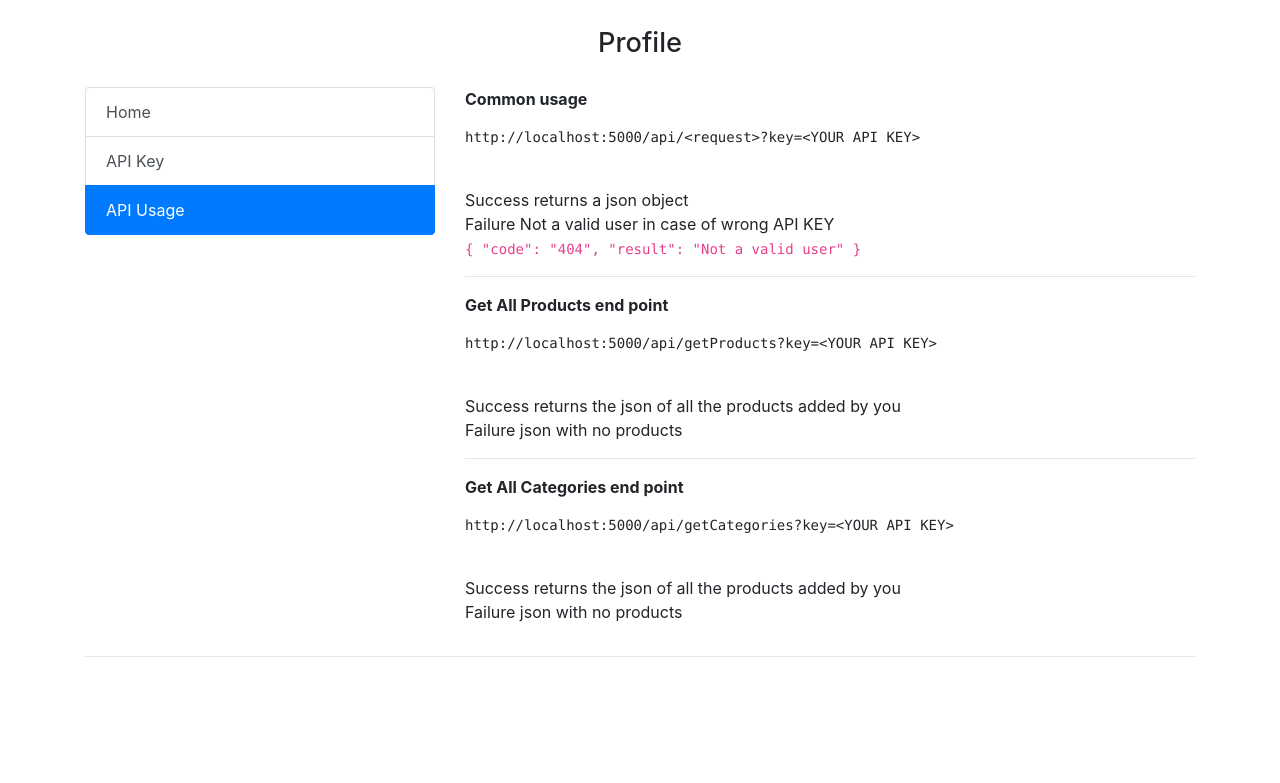
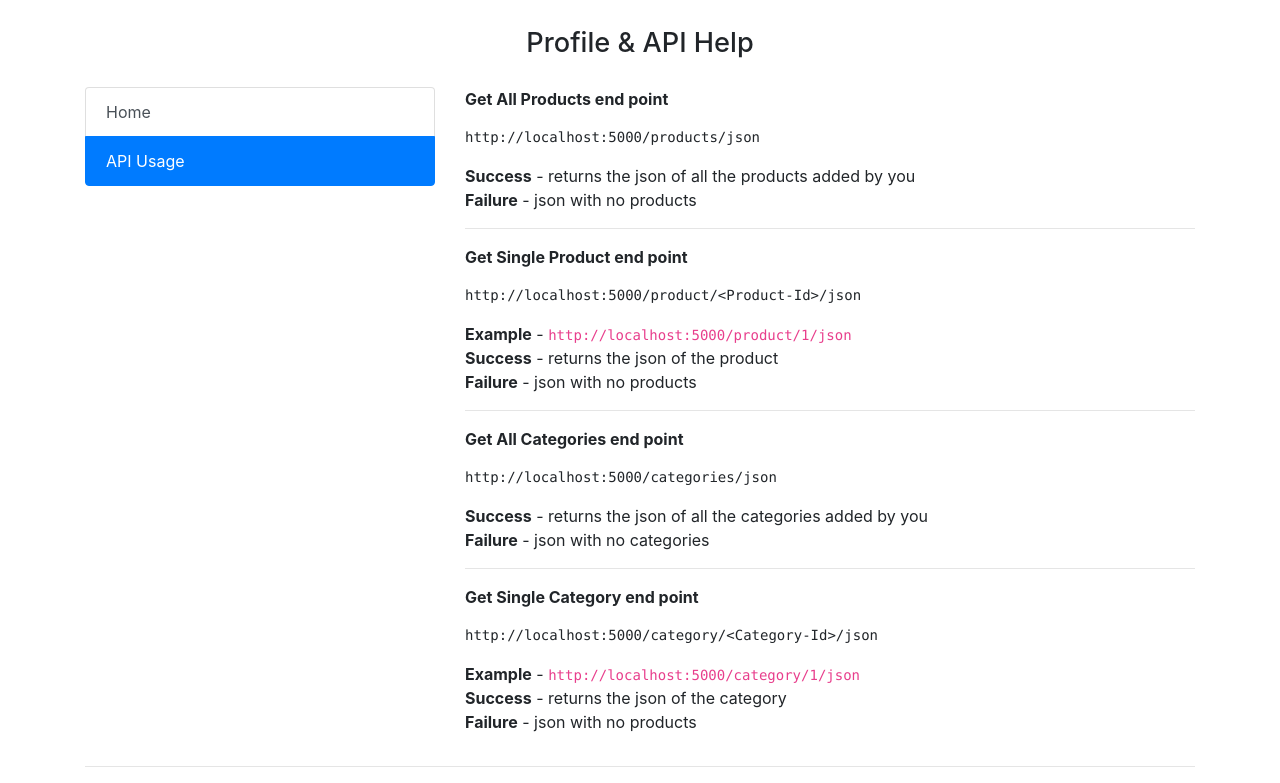
Before and after one commit to vinayrajan/item-catalog, a Flask app: page /profile.html in a window 1280 px wide, after a click on "API Usage". Shown: the part 56-839 px from the top of the page. Before the commit the page ends 713 px from the top, so only its background shows below. Run offline with Flask 2, Linux system fonts and the light colour scheme; a user stored in the database is signed in; some libraries are stand-ins or nearby versions.

Commit message:
updated readme and added new endpoints for api

```diff
--- a/catalog.py
+++ b/catalog.py
@@ -37,10 +37,10 @@ session = DBSession()
 # App routes
 @app.route('/')
 def showHome():
-    title=" Welcome to Catacart."
+    title = " Welcome to Catacart."
     categories = session.query(dbsetup.Category).order_by(asc(dbsetup.Category.category))
     products = session.query(dbsetup.Products).order_by(desc(dbsetup.Products.id))
-    return render_template('index.html', menu_categories=categories,pagetitle=title, products=products)
+    return render_template('index.html', menu_categories=categories, pagetitle=title, products=products)
 
 
 @app.route('/product-detail/<path:title>-<path:prod_id>.html')
@@ -53,19 +53,22 @@ def showProduct(prod_id, title=None):
     for rp in result_product:
         cat = rp[5]
         # cat_products = session.query(Products).filter(cat==cat ).order_by(desc(Products.id)).limit(3)
-    cat_products = session.query(dbsetup.Products)\
-        .filter(dbsetup.Products.cat == cat)\
-        .filter(dbsetup.Products.id != prod_id)\
+    cat_products = session.query(dbsetup.Products) \
+        .filter(dbsetup.Products.cat == cat) \
+        .filter(dbsetup.Products.id != prod_id) \
         .order_by(desc(dbsetup.Products.id)).all()
     return render_template('detail.html', menu_categories=categories, pagetitle=title, product=rp, related=cat_products)
 
 
 @app.route('/category/<path:name>-<path:id>.html')
-def showCatalog(id,name=None):
-    title=name
+def showCatalog(id, name=None):
+    title = name
     categories = session.query(dbsetup.Category).order_by(asc(dbsetup.Category.category))
-    cat_products = session.query(dbsetup.Products).filter(dbsetup.Products.cat == id).order_by(desc(dbsetup.Products.id)).all()
-    return render_template('category.html', menu_categories=categories, pagetitle=title, name=name, products=cat_products)
+    cat_products = session.query(dbsetup.Products) \
+        .filter(dbsetup.Products.cat == id) \
+        .order_by(desc(dbsetup.Products.id)).all()
+    return render_template('category.html', menu_categories=categories, pagetitle=title, name=name,
+                           products=cat_products)
 
 
 @app.route('/login.html')
@@ -144,7 +147,7 @@ def logout():
 def showprofile():
     userdetail = session.query(dbsetup.Users).filter_by(uid=user_session['user_id']).one()
     categories = session.query(dbsetup.Category).order_by(asc(dbsetup.Category.category))
-    return render_template('profile.html', menu_categories=categories, user=userdetail)
+    return render_template('profile.html',  pagetitle="Profile and Help",menu_categories=categories, user=userdetail)
 
 
 @app.route("/managecategories.html", methods=['GET', 'POST', 'PUT', 'DELETE'])
@@ -152,7 +155,7 @@ def showprofile():
 def manageCategories():
     if request.method == 'GET':
         categories = session.query(dbsetup.Category).order_by(asc(dbsetup.Category.category))
-        return render_template('managecategory.html', menu_categories=categories, categories=categories)
+        return render_template('managecategory.html', pagetitle="Manage Categories", menu_categories=categories, categories=categories)
     if request.method == 'POST':
         # new category
         newCategory = dbsetup.Category(
@@ -197,9 +200,11 @@ def manageCategories():
 def manageProducts():
     if request.method == 'GET':
         categories = session.query(dbsetup.Category).order_by(asc(dbsetup.Category.category))
-        products = session.query(dbsetup.Products, dbsetup.Category).join(dbsetup.Category).filter_by(
-            created_by=user_session['user_id']).order_by(asc(dbsetup.Products.id))
-        return render_template('manageproduct.html', menu_categories=categories, products=products)
+        products = session.query(dbsetup.Products, dbsetup.Category) \
+            .join(dbsetup.Category) \
+            .filter_by(created_by=user_session['user_id']) \
+            .order_by(asc(dbsetup.Products.id))
+        return render_template('manageproduct.html', pagetitle="Manage Products", menu_categories=categories, products=products)
 
     if request.method == 'DELETE':
         id = request.form['prodid']
@@ -220,10 +225,10 @@ def newProduct(id=None, name=None):
 
             categories = session.query(dbsetup.Category).order_by(asc(dbsetup.Category.category))
             product = session.query(dbsetup.Products).filter_by(id=id).one()
-            return render_template('newproduct.html', menu_categories=categories, product=product)
+            return render_template('newproduct.html',pagetitle="Add a new Product", menu_categories=categories, product=product)
         else:
             categories = session.query(dbsetup.Category).order_by(asc(dbsetup.Category.category))
-            return render_template('newproduct.html', menu_categories=categories, product="")
+            return render_template('newproduct.html', pagetitle="Add a new Product", menu_categories=categories, product="")
 
     if request.method == 'POST':
         if (request.form['prodid']):
@@ -282,15 +287,18 @@ def api(api=None):
         # check if api key is a valid user
         user = session.query(dbsetup.Users).filter_by(apikey=apikey).all()
         try:
-            if (user[0]):
+            if user[0]:
                 createdby = user[0].uid
                 if api == "getProducts":
                     # items = session.query(Products).all()
-                    items = session.query(dbsetup.Products).filter_by(created_by=createdby).order_by(asc(dbsetup.Products.id))
+                    items = session.query(dbsetup.Products) \
+                        .filter_by(created_by=createdby) \
+                        .order_by(asc(dbsetup.Products.id))
                     return jsonify(Products=[i.serialize for i in items])
 
                 elif api == "getCategories":
-                    items = session.query(dbsetup.Category).filter_by(created_by=createdby).all()
+                    items = session.query(dbsetup.Category) \
+                        .filter_by(created_by=createdby).all()
                     return jsonify(Categories=[i.serialize for i in items])
                 else:
                     return jsonify({"code": "404", "result": "Unknown API " + api})
@@ -309,6 +317,34 @@ def as_dict(self):
     return {c.name: getattr(self, c.name) for c in self.__table__.columns}
 
 
+@app.route("/products/json")
+def allproductjson():
+    items = session.query(dbsetup.Products).order_by(asc(dbsetup.Products.id))
+    return jsonify(Products=[i.serialize for i in items])
+
+
+@app.route("/categories/json")
+def allcategoriesjson():
+    items = session.query(dbsetup.Category).order_by(asc(dbsetup.Category.id))
+    return jsonify(Category=[i.serialize for i in items])
+
+
+@app.route("/product/<int:product_id>/json")
+def oneproductjson(product_id):
+    # product_id = request.args['product_id']
+    items = session.query(dbsetup.Products) \
+        .filter_by(id=product_id) \
+        .order_by(asc(dbsetup.Products.id))
+    return jsonify(Products=[i.serialize for i in items])
+
+
+@app.route("/category/<int:category_id>/json")
+def onecategoryjson(category_id):
+    # category_id = request.args['category_id']
+    items = session.query(dbsetup.Category).filter_by(id=category_id).order_by(asc(dbsetup.Category.id))
+    return jsonify(Category=[i.serialize for i in items])
+
+
 # declaring a main function
 if __name__ == '__main__':
     app.debug = True
--- a/templates/profile.html
+++ b/templates/profile.html
@@ -1,6 +1,6 @@
 {% include "header.html" %}
 
-<h3 class="h3">Profile </h3>
+<h3 class="h3">Profile & API Help</h3>
 {% with messages = get_flashed_messages() %}
   {% if messages %}
 
@@ -23,7 +23,7 @@
   <div class="col-4">
     <div class="list-group" id="list-tab" role="tablist">
       <a class="list-group-item list-group-item-action active" id="list-home-list" data-toggle="list" href="#list-home" role="tab" aria-controls="home">Home</a>
-      <a class="list-group-item list-group-item-action" id="list-apikey-list" data-toggle="list" href="#list-apikey" role="tab" aria-controls="apikey">API Key</a>
+      <!-- <a class="list-group-item list-group-item-action" id="list-apikey-list" data-toggle="list" href="#list-apikey" role="tab" aria-controls="apikey">API Key</a> -->
       <a class="list-group-item list-group-item-action" id="list-usage-list" data-toggle="list" href="#list-usage" role="tab" aria-controls="usage">API Usage</a>
       <!-- <a class="list-group-item list-group-item-action" id="list-settings-list" data-toggle="list" href="#list-settings" role="tab" aria-controls="settings">Settings</a> -->
     </div>
@@ -36,36 +36,41 @@
         <p>Email <b>{{ user.email }}</b></p>
         <p>Join Date <b>{{ user.gauth }}</b></p>
       </div>
+      <!--
       <div class="tab-pane fade" id="list-apikey" role="tabpanel" aria-labelledby="list-apikey-list">
         <p>This is your API Key &nbsp; <b id="apikey">{{ user.apikey }}</b></p>
         <p>You can use it to get data using our API</p>
       </div>
+      -->
       <div class="tab-pane fade" id="list-usage" role="tabpanel" aria-labelledby="list-usage-list">
         <p>
-            <b>Common usage</b>
-            <pre>http://localhost:5000/api/&lt;request&gt;?key=&lt;YOUR API KEY&gt;</pre><br>
-            <span>Success</span> returns a json object<br>
-            <span>Failure</span> Not a valid user in case of wrong API KEY<br>
-            <code>
-            {
-                "code": "404",
-                "result": "Not a valid user"
-            }
-            </code>
+            <b>Get All Products end point</b>
+            <pre>http://localhost:5000/products/json</pre>
+            <strong>Success</strong> - returns the json of all the products added by you<br>
+            <strong>Failure</strong> - json with no products<br>
         </p>
         <hr>
         <p>
-            <b>Get All Products end point</b>
-            <pre>http://localhost:5000/api/getProducts?key=&lt;YOUR API KEY&gt;</pre><br>
-            <span>Success</span> returns the json of all the products added by you<br>
-            <span>Failure</span> json with no products<br>
+            <b>Get Single Product end point</b>
+            <pre>http://localhost:5000/product/&lt;Product-Id&gt;/json</pre>
+            <strong>Example</strong> - <code>http://localhost:5000/product/1/json</code><br>
+            <strong>Success</strong> - returns the json of the product<br>
+            <strong>Failure</strong> - json with no products<br>
         </p>
         <hr>
         <p>
             <b>Get All Categories end point</b>
-            <pre>http://localhost:5000/api/getCategories?key=&lt;YOUR API KEY&gt;</pre><br>
-            <span>Success</span> returns the json of all the products added by you<br>
-            <span>Failure</span> json with no products<br>
+            <pre>http://localhost:5000/categories/json</pre>
+            <strong>Success</strong> - returns the json of all the categories added by you<br>
+            <strong>Failure</strong> - json with no categories<br>
+        </p>
+        <hr>
+        <p>
+            <b>Get Single Category end point</b>
+            <pre>http://localhost:5000/category/&lt;Category-Id&gt;/json</pre>
+            <strong>Example</strong> - <code>http://localhost:5000/category/1/json</code><br>
+            <strong>Success</strong> - returns the json of the category<br>
+            <strong>Failure</strong> - json with no products<br>
         </p>
       </div>
       <!--<div class="tab-pane fade" id="list-settings" role="tabpanel" aria-labelledby="list-settings-list">...</div>-->
```
Also changed, not shown: README.md.
